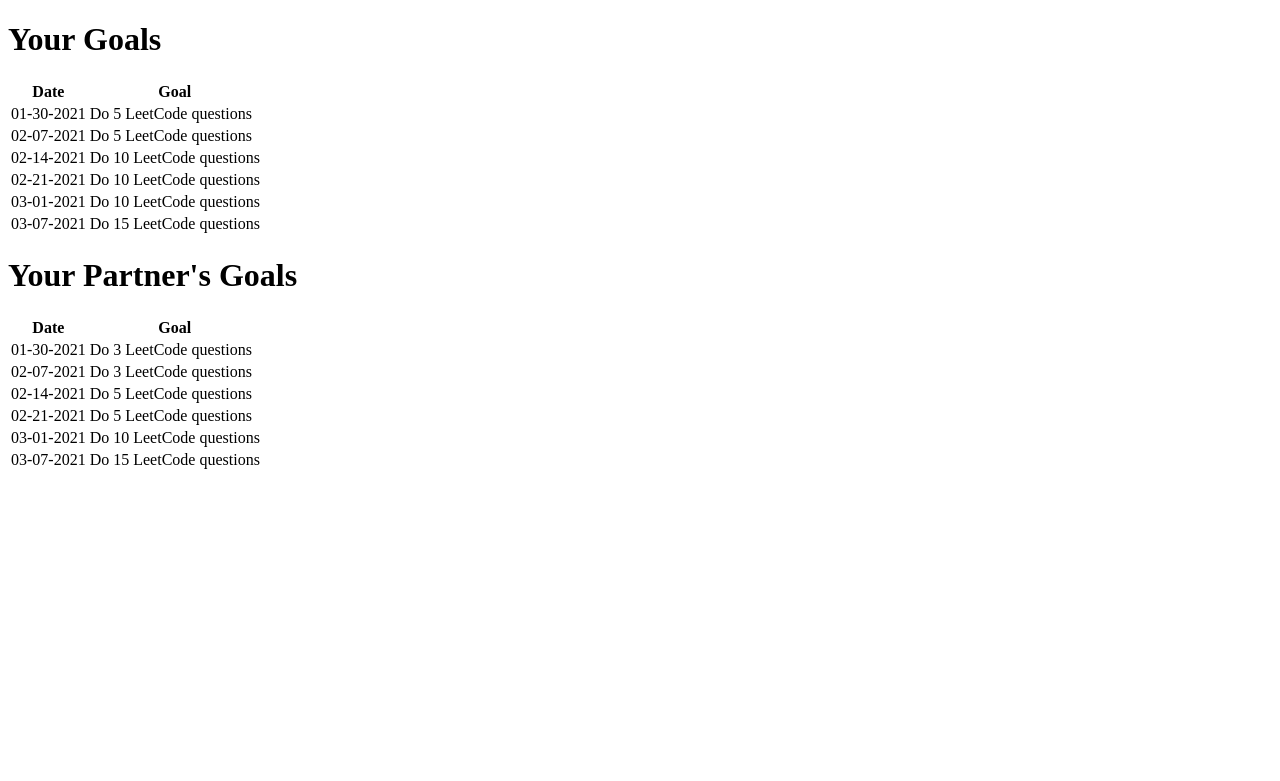
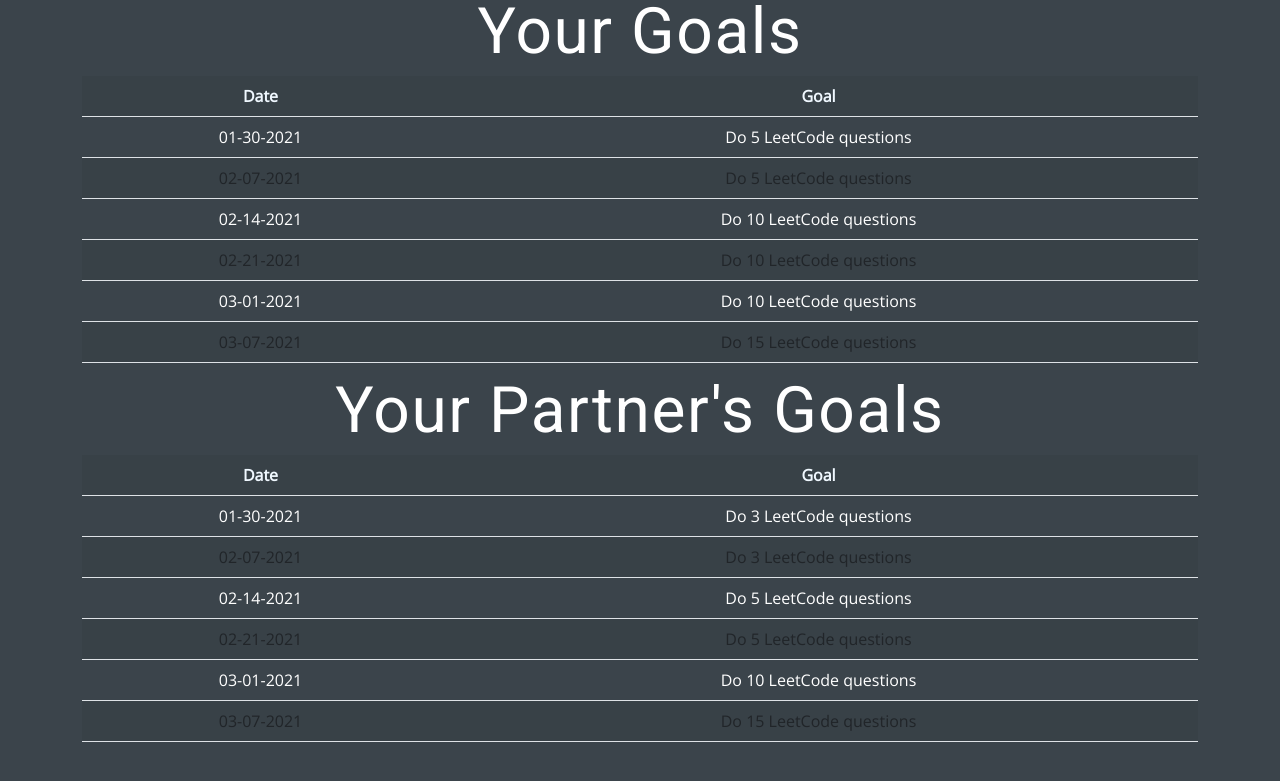
Before and after one commit to darrenzhang2000/accountability-circle, a Flask app: page /goaltables in a window 1280 px wide. Shown: the top 781 px of the page. Run offline with Flask 2, Linux system fonts and the light colour scheme.

Commit message:
styled goalTables and missionCategories

```diff
--- a/static/styles/feedback.css
+++ b/static/styles/feedback.css
@@ -165,3 +165,10 @@
 .container {
   text-align: center;
 }
+
+.table {
+  color: white;
+}
+.Text {
+  color: aliceblue;
+}
--- a/templates/goalTables.html
+++ b/templates/goalTables.html
@@ -1,18 +1,25 @@
 <!DOCTYPE html>
 <html lang="en">
+
 <head>
     <meta charset="UTF-8">
     <meta name="viewport" content="width=device-width, initial-scale=1.0">
-    <title>Document</title>
+    <title>Goal Tables</title>
+    <link href="https://cdn.jsdelivr.net/npm/bootstrap@5.0.0-beta1/dist/css/bootstrap.min.css" rel="stylesheet"
+        integrity="sha384-giJF6kkoqNQ00vy+HMDP7azOuL0xtbfIcaT9wjKHr8RbDVddVHyTfAAsrekwKmP1" crossorigin="anonymous">
+    <link rel="stylesheet" href="..\static\styles\feedback.css">
+
 </head>
+
 <body>
+    <div class="container">
+
 
         <h1>Your Goals</h1>
-
-    <table>
+        <table class="table table-striped">
             <tr>
-            <th>Date</th>
-            <th>Goal</th>
+                <th class="Text">Date</th>
+                <th class="Text">Goal</th>
             </tr>
             {% for goalObject in your_goals %}
             <tr>
@@ -23,13 +30,12 @@
         </table>
 
 
-
         <h1>Your Partner's Goals</h1>
 
-    <table>
+        <table class="table table-striped">
             <tr>
-            <th>Date</th>
-            <th>Goal</th>
+                <th class="Text">Date</th>
+                <th class="Text">Goal</th>
             </tr>
             {% for goalObject in partner_goals %}
             <tr>
@@ -38,5 +44,8 @@
             </tr>
             {% endfor %}
         </table>
+
+    </div>
 </body>
+
 </html>
```
Also changed, not shown: templates/missionCategories.html (+15 -4 lines). Lines whose indentation alone changed are shown as unchanged.
